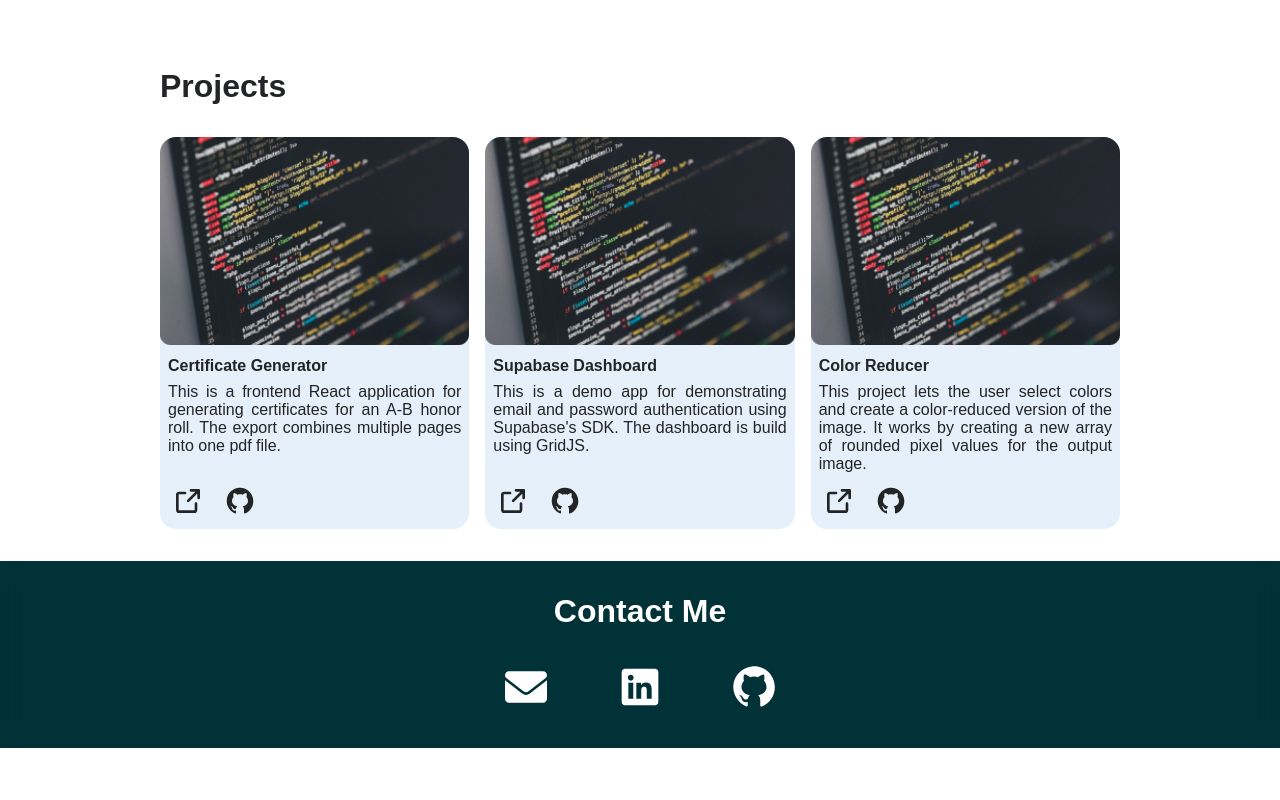
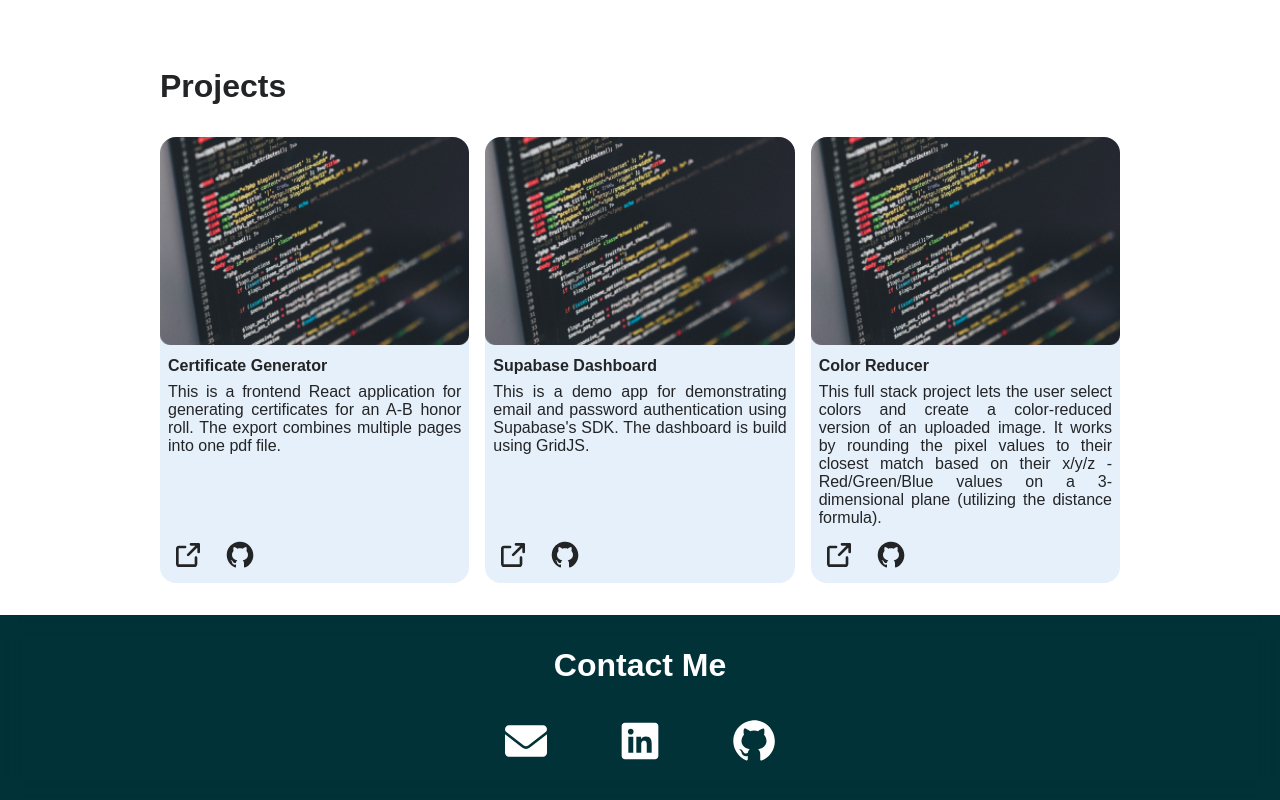
Before and after one commit to VictorFromTheInternet/VictorFromTheInternet, a React (Vite) app: page / in a window 1280 px wide. Shown: the part 1706-2506 px from the top of the page. Before the commit the page ends 2454 px from the top, so only its background shows below. Built offline with nearby package versions, Linux system fonts and the light colour scheme; a web font is replaced by a local one.

Commit message:
updating projects

```diff
--- a/src/components/Body/Body.config.json
+++ b/src/components/Body/Body.config.json
@@ -1,7 +1,7 @@
 {
     "link_supabase_login":"https://supabase-login-yjk1.onrender.com",
     "link_supabase_login_source":"https://github.com/VictorFromTheInternet/Supabase_Login",
-    "link_color_reducer":"https://color-reducer-and-pixelizer.pages.dev/",
+    "link_color_reducer":"https://color-reducer.onrender.com/",
     "link_color_reducer_source":"https://github.com/VictorFromTheInternet/Color_Reducer",
     "link_invoice_generator":"https://invoice-generator-form.onrender.com",
     "link_json_to_csv":"https://github.com/VictorFromTheInternet",
--- a/src/components/Body/Projects.jsx
+++ b/src/components/Body/Projects.jsx
@@ -67,7 +67,7 @@ export const Projects = () =>{
                         <div className={styles.projectCard}>
                             <img src={getImageUrl('projects/project.png')} alt="" />
                             <h4>Color Reducer</h4>
-                            <p>This project lets the user select colors and create a color-reduced version of the image. It works by creating a new array of rounded pixel values for the output image.</p>
+                            <p>This full stack project lets the user select colors and create a color-reduced version of an uploaded image. It works by rounding the pixel values to their closest match based on their x/y/z - Red/Green/Blue values on a 3-dimensional plane (utilizing the distance formula).</p>
 
                             {/* hosted project */}
                             <a href={config.link_color_reducer} target="_blank" title="Hosted Project" >
```
